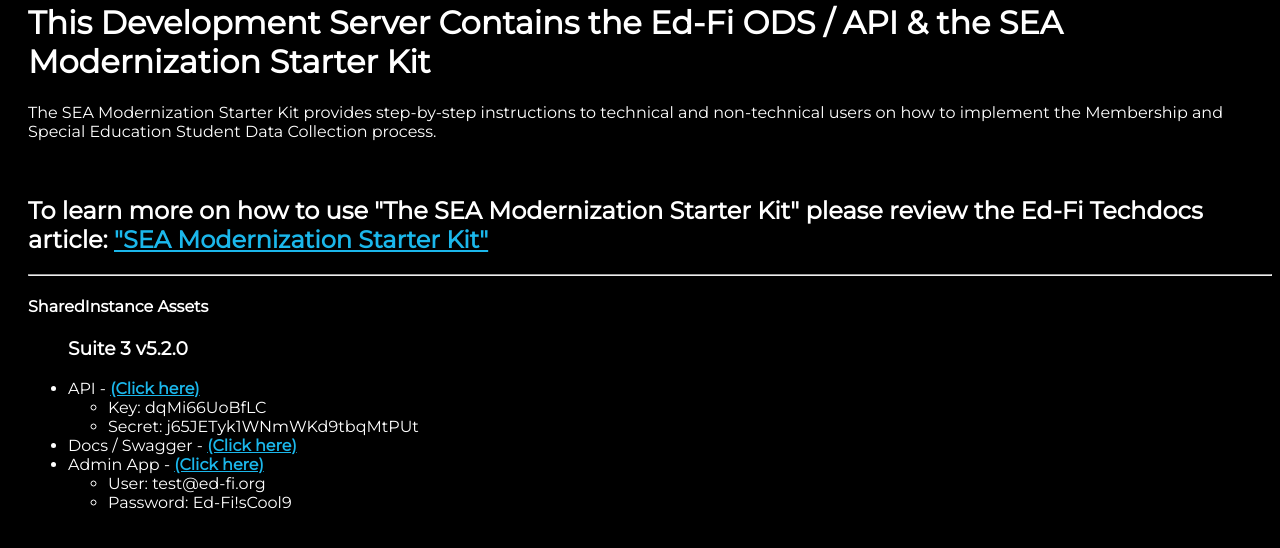
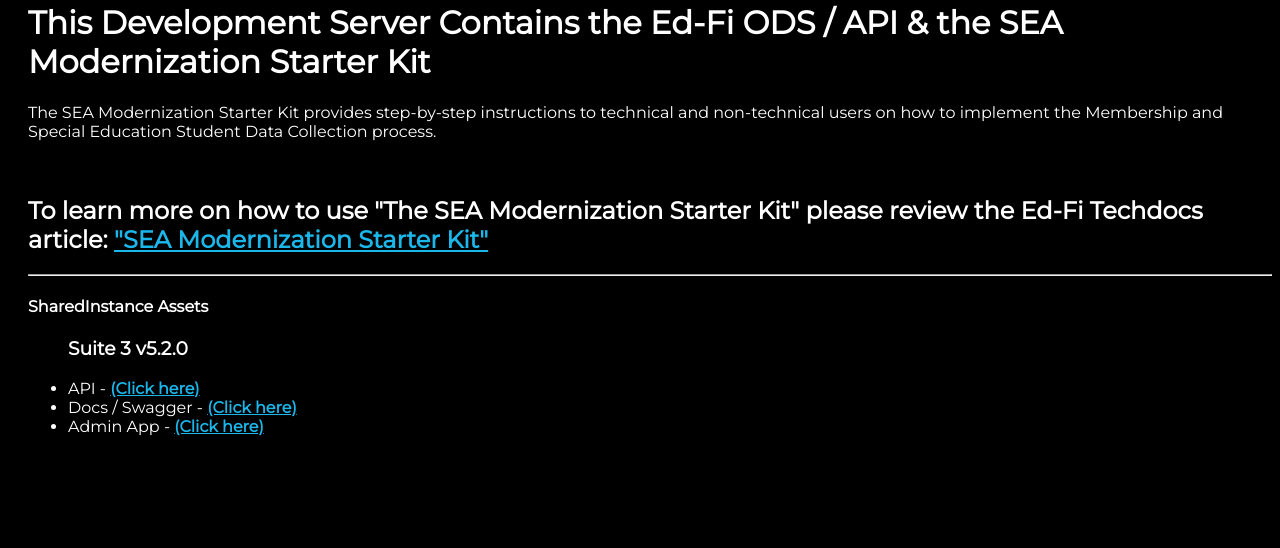
Before and after one commit to Ed-Fi-Alliance-OSS/Ed-Fi-Starter-Kit-SEA-Data-Collection, a plain HTML site: page packer/docs/SEA Modernization Starter Kit.html in a window 1280 px wide. Shown: the part 480-1028 px from the top of the page. After the commit the page ends 978 px from the top, so only its background shows below. Drawn offline with Linux system fonts and the light colour scheme.

Commit message:
removed credentials

```diff
--- a/packer/docs/SEA Modernization Starter Kit.html
+++ b/packer/docs/SEA Modernization Starter Kit.html
@@ -70,18 +70,12 @@
             <h3>Suite 3 v5.2.0</h3>
             <li>
                 API - <a href="https://@@DOMAINNAME@@/WebApi" target="_blank">(Click here)</a>
-                <ul>
-                    <li>Key: dqMi66UoBfLC</li>
-                    <li>Secret: j65JETyk1WNmWKd9tbqMtPUt</li>
-                </ul>
             </li>
-            <li>Docs / Swagger - <a href="https://@@DOMAINNAME@@/SwaggerUI/" target="_blank">(Click here)</a></li>
+            <li>
+                Docs / Swagger - <a href="https://@@DOMAINNAME@@/SwaggerUI/" target="_blank">(Click here)</a>
+            </li>
             <li>
                 Admin App - <a href="https://@@DOMAINNAME@@/AdminApp" target="_blank">(Click here)</a>
-                <ul>
-                    <li>User: test@ed-fi.org</li>
-                    <li>Password: Ed-Fi!sCool9</li>
-                </ul>
             </li>
         </ul>
     </div>
```
